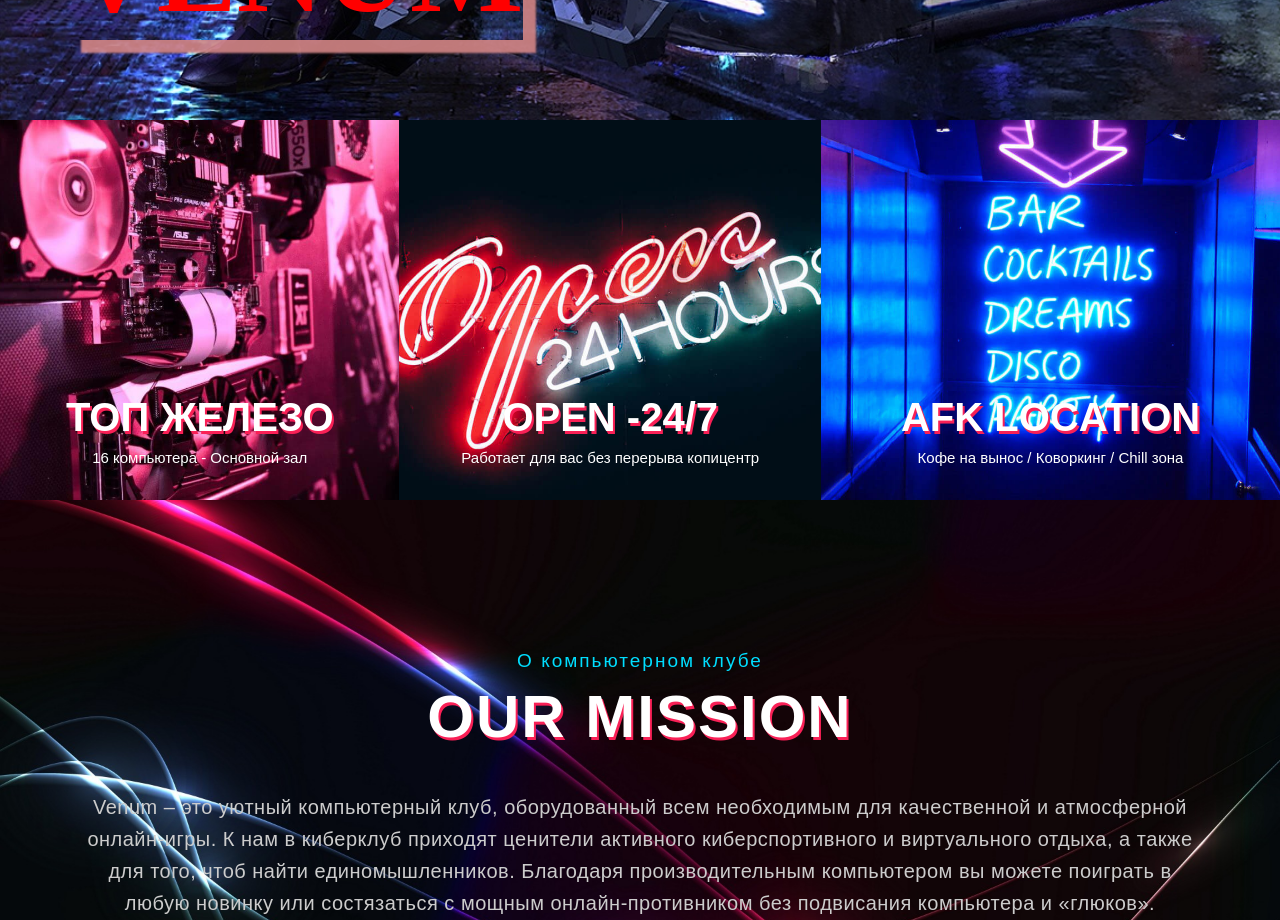
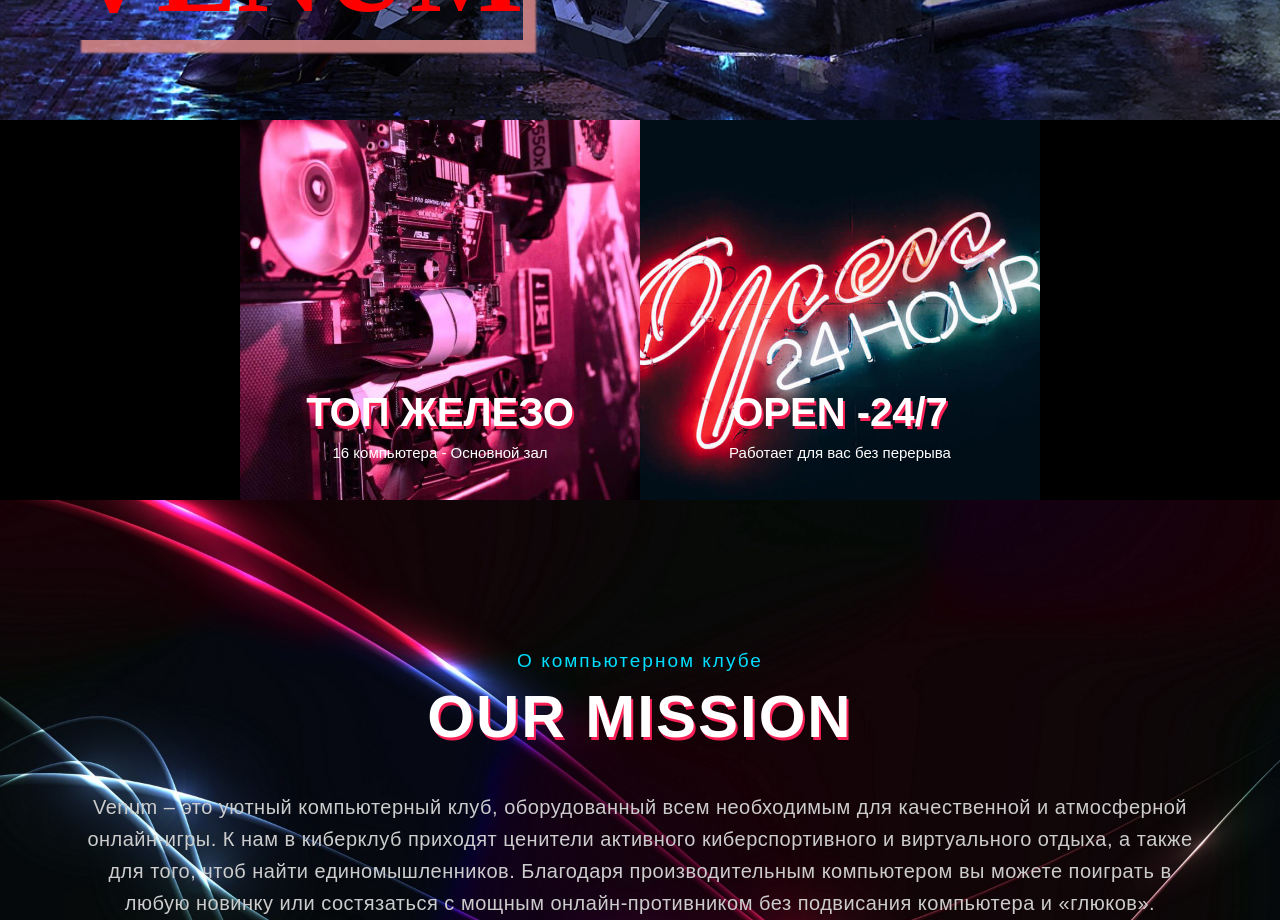
Before and after one commit to Aiylchieva-Tamara/vennum, a React (Create React App) app: page / in a window 1280 px wide. Shown: the part 800-1720 px from the top of the page. Built offline with nearby package versions, Linux system fonts and the light colour scheme; a web font is replaced by a local one.

Commit message:
delite section

```diff
--- a/src/components/Layout/Section2/Section2.js
+++ b/src/components/Layout/Section2/Section2.js
@@ -1,7 +1,6 @@
 import classes from "./Section2.module.css";
 import img21 from "../../../images/section2-1.jpg";
 import img22 from "../../../images/section2-2.jpg";
-import img23 from "../../../images/section2-3.jpg";
 
 const Section2 = () => {
   return (
@@ -19,16 +18,11 @@ const Section2 = () => {
           <div  className={classes.img22} style={{ backgroundImage: `url(${img22})` }}>
           <div className={classes.section2div}>
               <h2>Open -24/7</h2>
-              <h4>Работает для вас без перерыва копицентр</h4>
+              <h4>Работает для вас без перерыва</h4>
             </div>
           </div>
 
-          <div  className={classes.img23} style={{ backgroundImage: `url(${img23})` }}>
-          <div className={classes.section2div}>
-              <h2>AFK LOCATION</h2>
-              <h4>Кофе на вынос / Коворкинг / Chill зона</h4>
-            </div>
-          </div>
+
         </div>
 
     </div>
--- a/src/components/Layout/Section2/Section2.module.css
+++ b/src/components/Layout/Section2/Section2.module.css
@@ -4,17 +4,19 @@
 }
 .section{
     display: flex;
-    margin-right: auto;
-    margin-left: auto;
+    justify-content: center;
 }
 .section2div{
-    width: 100%;
+    width: 400px;
     height: 380px;
     display: flex;
     flex-wrap: wrap;
     justify-content: center;
-    align-items: center;
     padding: 270px 35px 30px 35px;
+}
+.section2div div{
+   margin: 10px;
+   z-index: auto;
 }
 .section2div :hover{
     z-index: 1;
```
